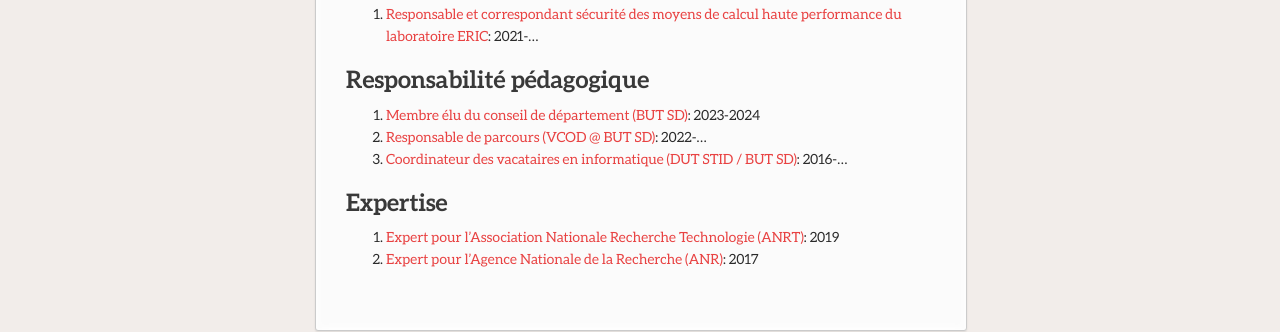
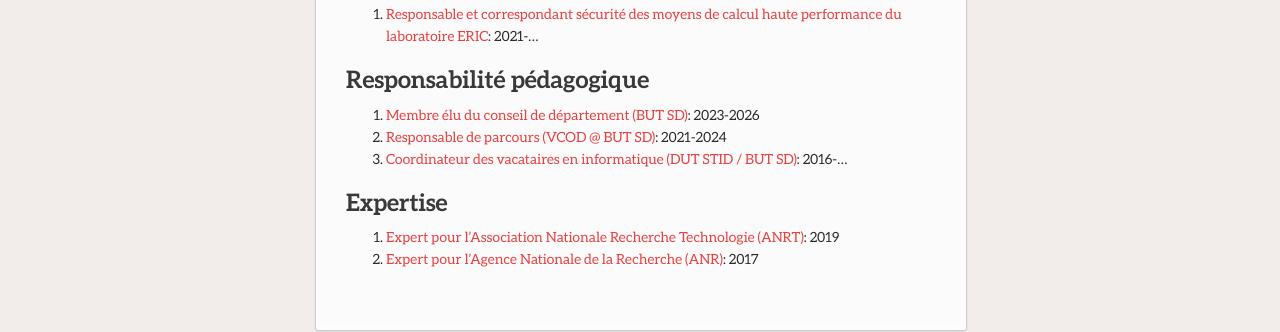
Before and after one commit to AdrienGuille/adrienguille.github.io, a Jekyll site: the page built from service.md, in a window 1280 px wide. Shown: the part 529-861 px from the top of the page. Built offline with Jekyll 4.4.1, drawn with Linux system fonts in a browser that asks for light colours; our own code applies the rules of GitHub Pages for plain Markdown files.

Commit message:
Update service.md

```diff
--- a/service.md
+++ b/service.md
@@ -13,8 +13,8 @@
 - [Responsable et correspondant sécurité des moyens de calcul haute performance du laboratoire ERIC](#): 2021-...
 
 ## Responsabilité pédagogique
-- [Membre élu du conseil de département (BUT SD)](#): 2023-2024
-- [Responsable de parcours (VCOD @ BUT SD)](#): 2022-...
+- [Membre élu du conseil de département (BUT SD)](#): 2023-2026
+- [Responsable de parcours (VCOD @ BUT SD)](#): 2021-2024
 - [Coordinateur des vacataires en informatique (DUT STID / BUT SD)](#): 2016-...
 
 ## Expertise
```
